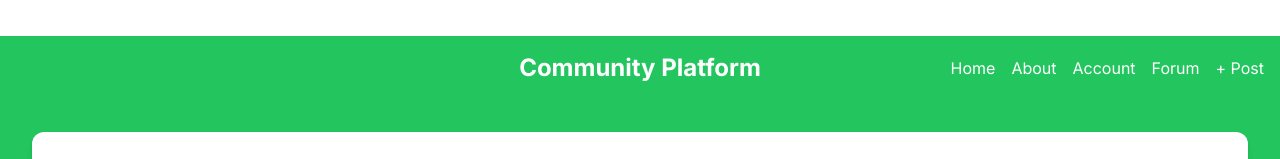
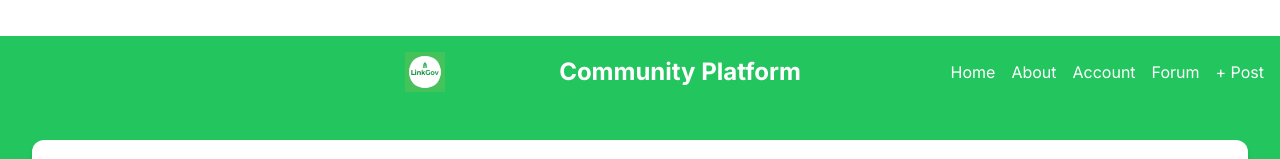
Before and after one commit to didierdrin/linkgov, a Next.js app: page / in a window 1280 px wide. Shown: the top 159 px of the page. Built offline with nearby package versions, Linux system fonts and the light colour scheme; no server answers; the database is empty.

Commit message:
Latest updates added a logo

```diff
--- a/src/app/page.tsx
+++ b/src/app/page.tsx
@@ -37,6 +37,7 @@ export default function Home() {
       {/* Header */}
       <header className="flex justify-between items-center bg-green-500 text-white p-4">
         <div className="flex-1"></div>
+        <img src="/linkgov.png" alt="logo" className="w-10 h-10 mr-10" />
         <h1 className="flex-1 text-center text-2xl font-bold">Community Platform</h1>
         <nav className="flex flex-1 justify-end gap-4">
           <a href="/" className="hover:underline">Home</a>
```
Also changed, not shown: public/linkgov.png (added).
